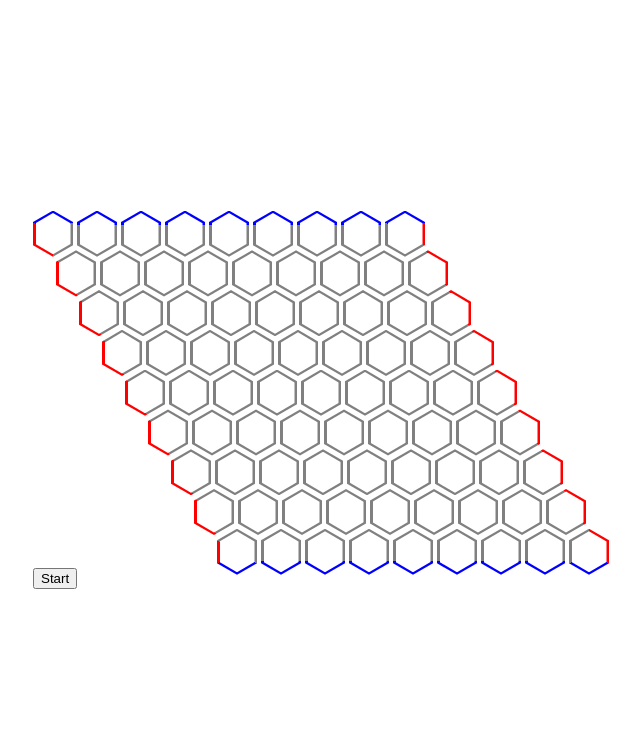
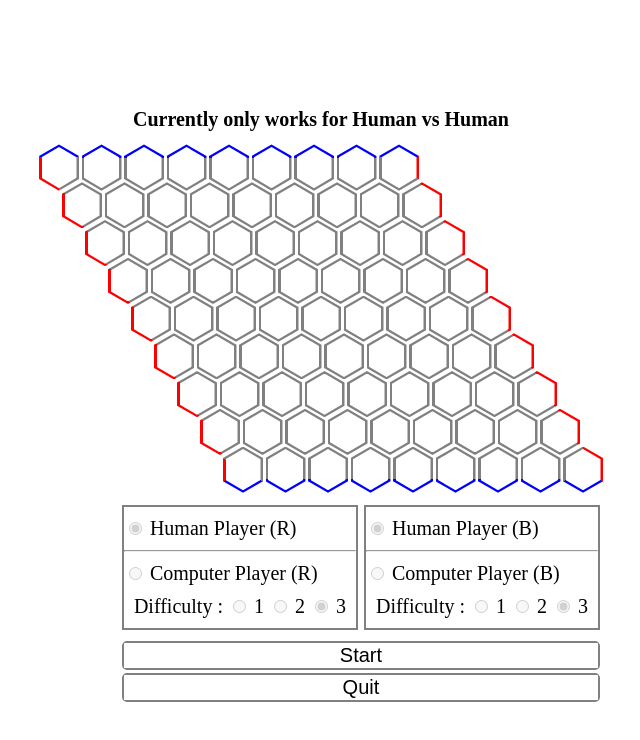
Before and after one commit to alvin-2002/Hex-Board-Game, a plain HTML site: page index.html in a window 1280 px wide. Shown: the whole page, without its empty margins (319-959 px from the left). Drawn offline with Linux system fonts and the light colour scheme.

Commit message:
Added Game Function UI

```diff
--- a/index.html
+++ b/index.html
@@ -8,8 +8,8 @@
     <title>Document</title>
 </head>
 <body>
-
     <div class="container">
+        <h1>Currently only works for Human vs Human</h1>
         <div class="board">
             <div class="row">
                 <div class="hex top"><div class="inside" id="0"></div></div>
@@ -117,9 +117,56 @@
                 <div class="text"></div>
                 <div class="play-again"></div>
             </div>
-        <div>
-            <button id="startGame" onclick="startGame()">Start</button>
-        </div>
+            <div class="game-functions">
+                <div class="functions">
+                    <div class="box">
+                        <form action="">
+                            <input type="radio" name="player-1" id="humanPlayer" checked>
+                            <label for="humanPlayer">Human Player (R) </label>
+                            <hr>
+                            <input type="radio" name="player-1" id="computerPlayer">
+                            <label for="computerPlayer">Computer Player (R) </label>
+                        </form>
+                        <form action="" class="difficulty-level">
+                            <span>Difficulty :</span>
+                            <input type="radio" name="p1-level" id="1">
+                            <label for="1">1</label>
+                            <input type="radio" name="p1-level" id="2">
+                            <label for="2">2</label>
+                            <input type="radio" name="p1-level" id="3" checked>
+                            <label for="3">3</label>
+                        </form>
+                    </div>
+                    <div class="box">
+                        <form action="">
+                            <input type="radio" name="player-2" id="humanPlayer" checked>
+                            <label for="humanPlayer">Human Player (B) </label>
+                            <hr>
+                            <input type="radio" name="player-2" id="computerPlayer">
+                            <label for="computerPlayer">Computer Player (B) </label>
+                        </form>
+                        <form action="" class="difficulty-level">
+                            <span>Difficulty :</span>
+                            <input type="radio" name="p2-level" id="1">
+                            <label for="1">1</label>
+                            <input type="radio" name="p2-level" id="2">
+                            <label for="2">2</label>
+                            <input type="radio" name="p2-level" id="3" checked>
+                            <label for="3">3</label>
+                        </form>
+                    </div>
+
+                    <div class="btn">
+                        <div class="box start-quit-btn">
+                            <button id="startGame" onclick="startGame()">Start</button>
+                        </div>
+                        <div class="box start-quit-btn quit-btn">
+                            <button onClick="window.location.reload()">Quit</button>
+                        </div>
+                    </div>
+
+                </div>
+            </div>
     </div>
 
     <script src="src/Cell.js"></script>
@@ -127,6 +174,7 @@
     <script src="src/Human.js"></script>
     <script src="src/Level_1Ai.js"></script>
     <script src="src/Level_2Ai.js"></script>
+    <script src="src/Level_3Ai.js"></script>
     <script src="src/script.js"></script>
     <script src="src/gamefunction.js"></script>
 </body>
--- a/src/Human.js
+++ b/src/Human.js
@@ -7,15 +7,15 @@ class Human extends Player {
 
     getMove(square) {
         let gameFunction = new GameFunction();
+
         let row = gameFunction.calculateRowAndCol(square.target.id).row;
         let col = gameFunction.calculateRowAndCol(square.target.id).col;
         console.log(this.player)
         if (typeof board[row][col] == 'number'){
-            // console.log(gameFunction.heuristics(this.player, row, col))
             gameFunction.turn(square.target.id, this.player, row, col);
             return true;
         }
+
     }
 
-
 }
--- a/src/Level_2Ai.js
+++ b/src/Level_2Ai.js
@@ -6,7 +6,7 @@ class Level2AI extends Player{
 
     }
 
-    getMove(square) {
+    getMove() {
         let priorityQueue = [];
         let copy = [];
         let gameFun = new GameFunction();
--- a/src/gamefunction.js
+++ b/src/gamefunction.js
@@ -1,14 +1,15 @@
-
 
 class GameFunction {
 
     turn(squareId, p, row, col) {
+
         board[row][col] = p.character;
         hBoard[squareId] = p.character;
         storeCells(squareId);
         let colorClass = document.createElement("div");
         colorClass.setAttribute("class", p.color);
         document.getElementById(squareId).appendChild(colorClass);
+        console.log("turb");
         let gameDecision = this.checkWin(board, p);
         if (gameDecision != 0) {
             this.updatePlayerWin(gameDecision);
--- a/src/script.js
+++ b/src/script.js
@@ -1,5 +1,7 @@
 const displayWin = document.querySelector('.endgame');
 const cells = document.querySelectorAll('.inside');
+const allButtons = document.querySelectorAll('input[type=radio]');
+
 
 let boardSize = 9;
 let board;
@@ -11,16 +13,24 @@ let gameOver = false;
 const p1 = {
     character: 'R',
     color: 'Red',
+    playerType: '',
+    level: null,
     pturn: 1
 }
 const p2 = {
     character: 'B',
+    playerType: '',
+    level: null,
     color: 'Blue',
     pturn: -1
 }
 
 let h1 = new Human(p1);
-let h2 = new Level2AI(p2);
+let h2 = new Human(p2);
+
+allButtons.forEach((btn) => {
+    btn.disabled = true;
+});
 
 function initializeBoard() {
     let n = 0;
@@ -34,13 +44,46 @@ function initializeBoard() {
     hBoard = Array.from(Array(boardSize * boardSize).keys());
 }
 
+function setGameSetting(){
+    let p1Type = document.getElementsByName('player-1');
+    let p1Difficulty = document.getElementsByName('p1-level');
+
+    let p2Type = document.getElementsByName('player-2');
+    let p2Difficulty = document.getElementsByName('p2-level');
+
+    setPlayerSetting(p1, p1Type, p1Difficulty);
+    setPlayerSetting(p2, p2Type, p2Difficulty);
+}
+
+
+function setPlayerSetting(player, playerType, difficulty_level){
+    for (var i = 0; i < playerType.length; i++){
+        if (playerType[i].checked == true){
+            player.playerType = playerType[i].id;
+        }
+    }
+
+    if (player.playerType == 'computerPlayer'){
+        for (var i = 0; i < difficulty_level.length; i++){
+            if (difficulty_level[i].checked == true){
+                player.level = difficulty_level[i].id;
+            }
+        }
+    }
+    else {
+        player.level = null
+    }
+}
+
 
 function startGame() {
 
     initializeBoard();
+
+    document.querySelector('.start-quit-btn').style.display = 'none';
     document.querySelector(".endgame").style.display = "none";
     pturn = 1;
-    for (var i = 0; i < cells.length; i++) {
+    for (let i = 0; i < cells.length; i++) {
         if (cells[i].firstChild) {
             cells[i].removeChild(cells[i].childNodes[0]);
         }
@@ -48,17 +91,13 @@ function startGame() {
         cells[i].addEventListener('click', turnClick, false);
     }
 
-
 }
 
 function turnClick(square) {
     if (pturn == 1) {
-        if (h1.getMove(square))  pturn = -1 * pturn;
-
+        if (h1.getMove(square)) pturn = -1 * pturn;
     }
-
     if (pturn == -1){
-        if (h2.getMove(square))  pturn = -1 * pturn;
+        if (h2.getMove(square)) pturn = -1 * pturn;
     }
-
 }
--- a/style.css
+++ b/style.css
@@ -1,3 +1,7 @@
+html {
+    font-size: 62.5%;
+}
+
 body {
     display: flex;
     flex-direction: row;
@@ -13,9 +17,11 @@ body {
 
 .container {
     display: grid;
-    grid-template-columns: auto-fit 1fr auto-fit;
+    /* grid-template-columns: auto-fit 1fr auto-fit; */
+    grid-template-columns: auto-fit 1 auto-fit;
     gap: 0;
 }
+
 
 
 /* Styling hex board */
@@ -139,16 +145,22 @@ body {
     right: 4px;
     bottom: 6px;
 }
+h1 {
+    grid-row: 1/2;
+    grid-column: 1/2;
+    align-self: center;
+    justify-self: center;
+}
 
 
 .board {
-    grid-row: 1/2;
+    grid-row: 2/2;
     grid-column: 1/2;
 }
 
 .endgame {
     display: none;
-    grid-row: 1/2;
+    grid-row: 2/2;
     grid-column: 1/2;
     z-index: 999;
     padding: 60px;
@@ -173,10 +185,78 @@ body {
     cursor: pointer;
 }
 
+.game-functions{
+    grid-column: 1/2;
+    grid-row: 3/4;
+    align-self: center;
+    justify-self: end;
+}
+.functions{
+    display: grid;
+    margin-top: 18px;
+    grid-template: repeat(3, auto-fit) / repeat(1, auto-fit);
+    align-self: center;
+    justify-content: start;
+ }
+ .box{
+    border: 2px solid grey;
+    padding: 10px 0;
+    font-size: 2rem;
+    margin: 3px;
+
+ }
+.box:nth-child(1){
+    grid-column: 1/2;
+}
+.box:nth-child(2){
+    grid-column: 2/3;
+}
+.btn{
+    grid-column: 1/3;
+    align-self: center;
+}
+.start-quit-btn button{
+    font-size: 1.7rem;
+}
+
+.difficulty-level  {
+    padding: 10px 10px 0 10px;
+}
+
+.btn {
+    margin-top: 5px;
+    /* opacity: 1; */
+    /* -webkit-transition: opacity 1s;
+    -o-transition: opacity 1s; */
+    transition: opacity 1s ease-in-out;
+}
+.start-quit-btn{
+    padding: 0;
+    border-radius: 5px;
+    opacity: 1;
+    transition: opacity 1s ease-in-out;
+}
+.start-quit-btn button:hover{
+    cursor: pointer;
+    background-color: lightgray;
+}
+.start-quit-btn button{
+    display: block;
+    font-size: 2rem;
+    width: 100%;
+    border: 0;
+    background-color: #fff;
+}
+
 @media screen and (max-width: 582px) {
     :root {
         --margin: 14px;
     }
+    h1 {
+        font-size: 1.4rem;
+        justify-self: start;
+    }
+
     .hex {
         width: 25px;
         height: calc(25px*1.1547);
@@ -189,4 +269,11 @@ body {
         right: 1px;
         bottom: 1px;
     }
+    .box {
+        font-size: 1.7rem;
+        margin-bottom: 0.4rem;
+    }
+    .start-quit-btn button{
+        font-size: 1.7rem;
+    }
 }
```
Also changed, not shown: src/Level_3Ai.js (added, +109 -0 lines).
